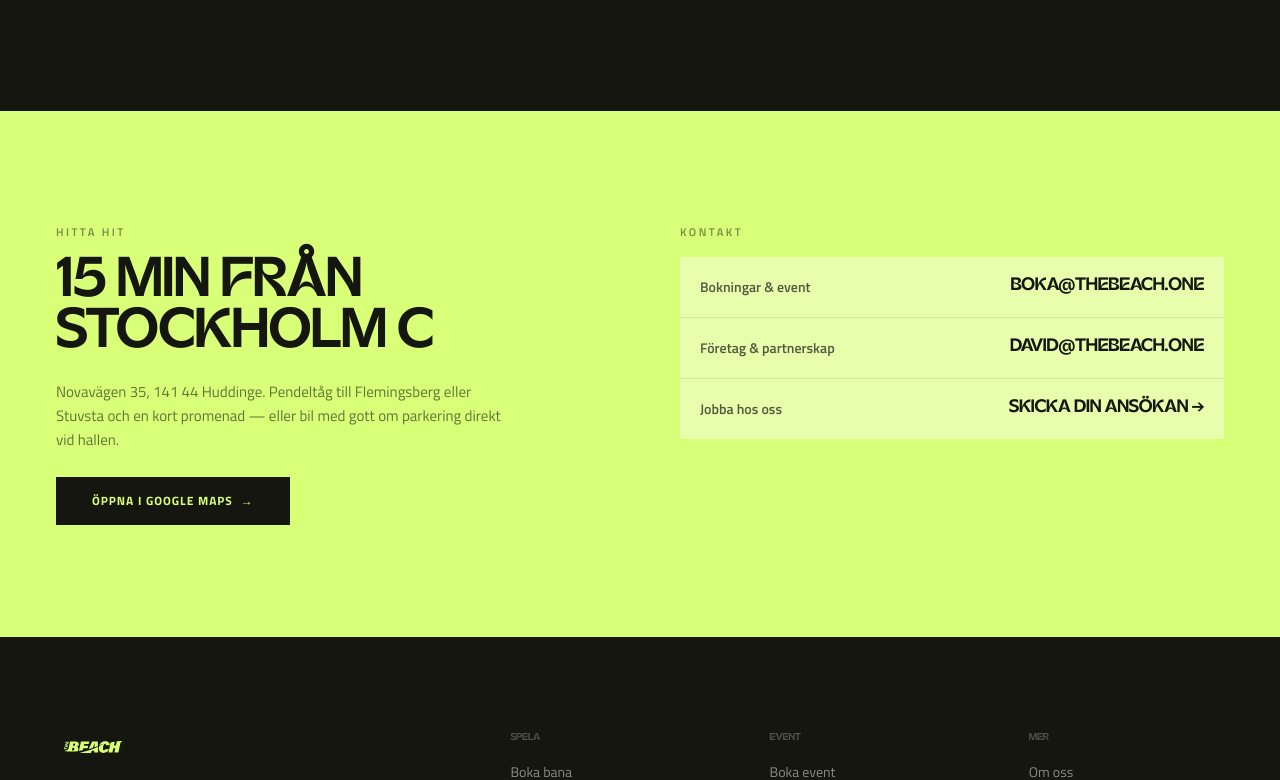
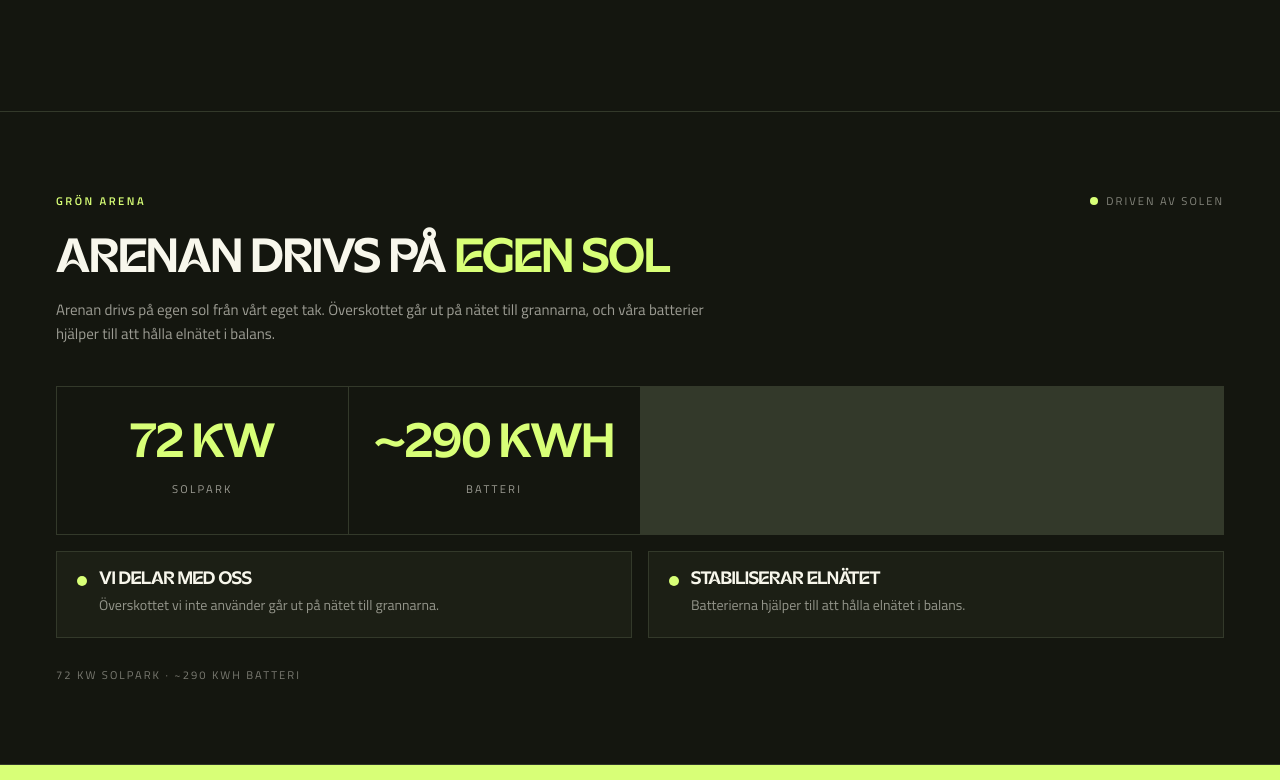
Before and after one commit to thebeachvolleyclub/thebeach-site, a Next.js app: page /om-oss in a window 1280 px wide. Shown: the part 2162-2942 px from the top of the page. Built offline with nearby package versions, Linux system fonts and the light colour scheme; no server answers.

Commit message:
Grön arena-widget även på om-oss

```diff
--- a/src/app/om-oss/page.tsx
+++ b/src/app/om-oss/page.tsx
@@ -3,6 +3,7 @@ import Navbar from "@/components/Navbar";
 import Footer from "@/components/Footer";
 import PageHero from "@/components/PageHero";
 import Reveal from "@/components/Reveal";
+import SolarStats from "@/components/SolarStats";
 
 export const metadata: Metadata = {
   alternates: {
@@ -137,6 +138,8 @@ export default function OmOssPage() {
           </div>
         </section>
 
+        <SolarStats />
+
         {/* Hitta hit + kontakt */}
         <section id="kontakt" className="bg-lime px-5 py-16 sm:px-8 lg:px-14 lg:py-28">
           <div className="mx-auto grid max-w-[1500px] grid-cols-1 gap-10 lg:grid-cols-2 lg:gap-20">
```
